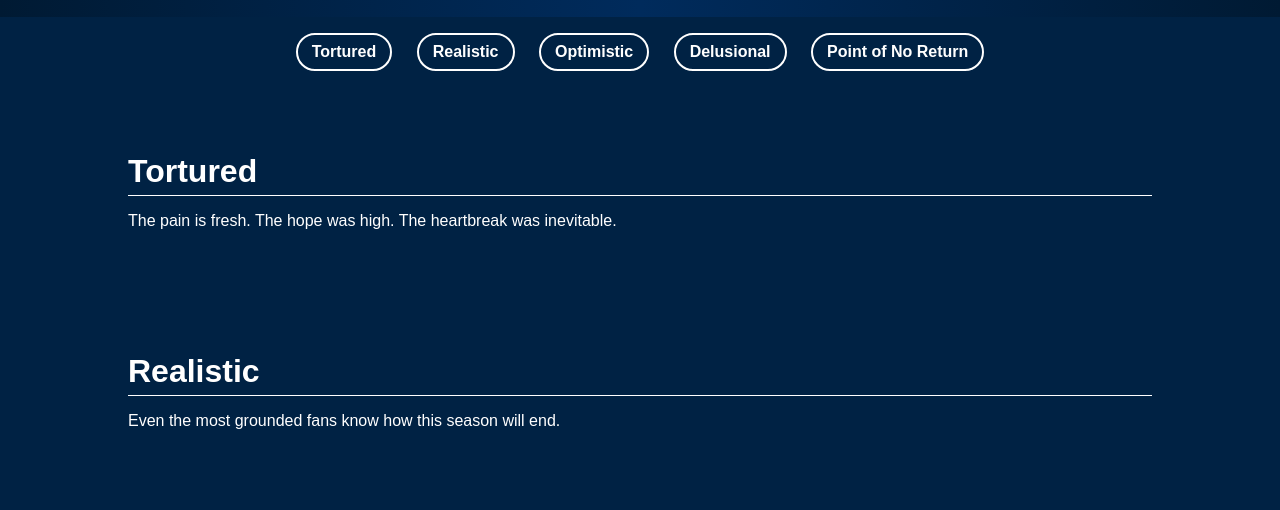
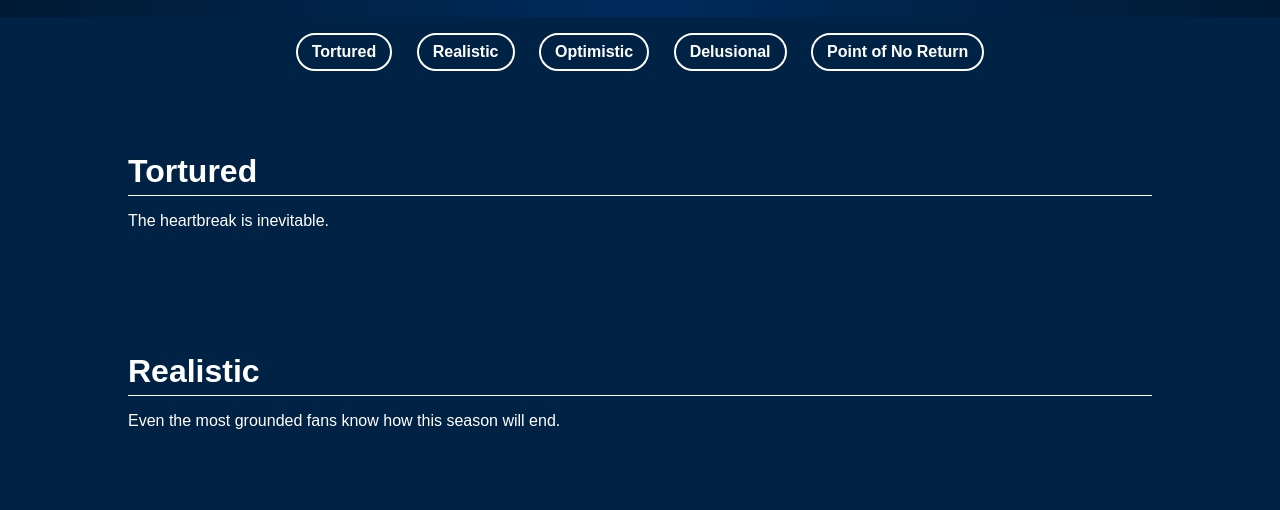
Before and after one commit to Minotaur-1/delusional-cowboys-fan, a plain HTML site: page index.html in a window 1280 px wide. Shown: the part 290-800 px from the top of the page. Drawn offline with Linux system fonts and the light colour scheme.

Commit message:
Update index.html
Final text update

```diff
--- a/index.html
+++ b/index.html
@@ -182,7 +182,7 @@
 
   <section id="tortured">
   <h2>Tortured</h2>
-    <p>The pain is fresh. The hope was high. The heartbreak was inevitable.</p>
+    <p>The heartbreak is inevitable.</p>
 
   <!-- SECTION: Tortured START -->
 <blockquote class="twitter-tweet"><a href="https://twitter.com/BleacherReport/status/1617353689148313605"></a></blockquote>
```
